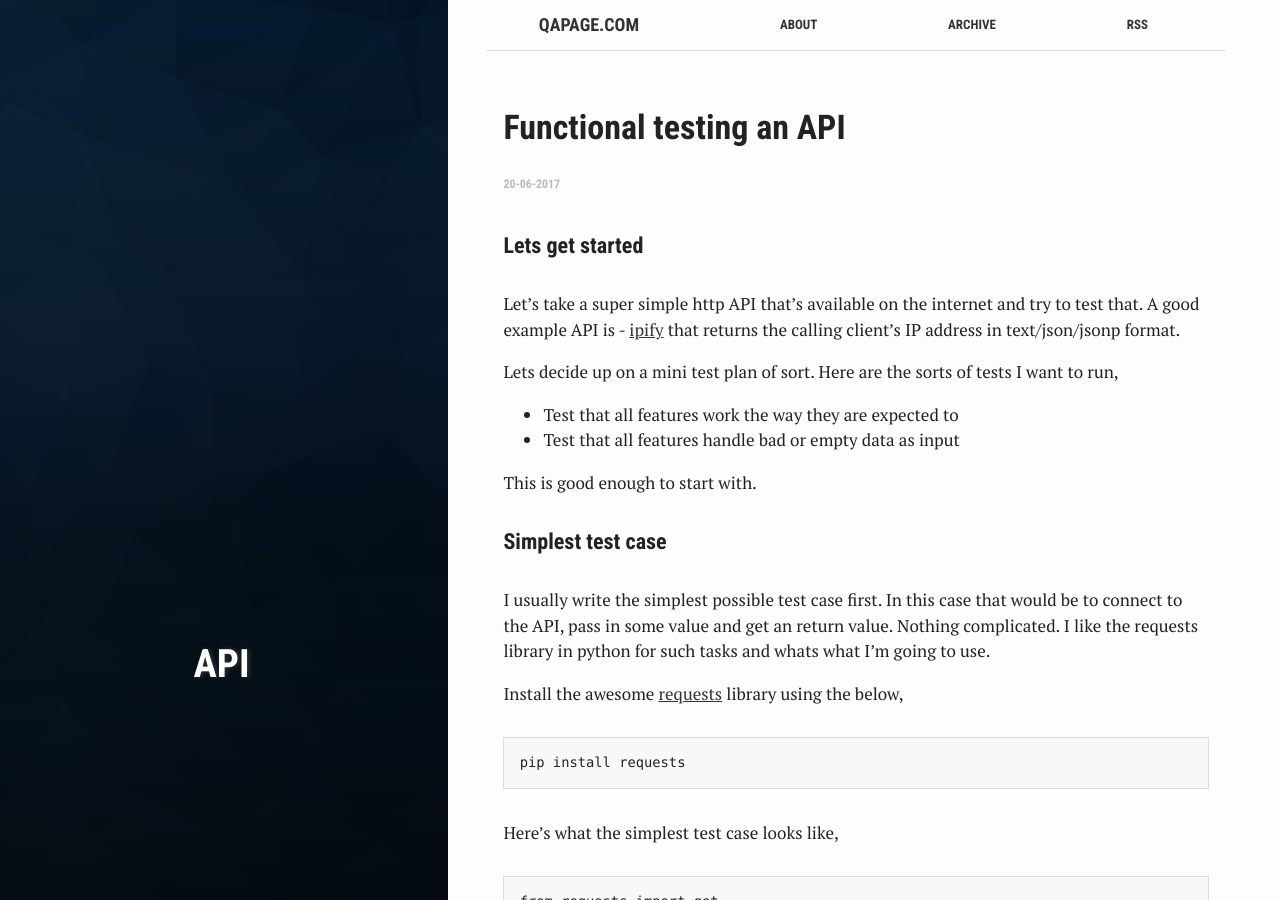
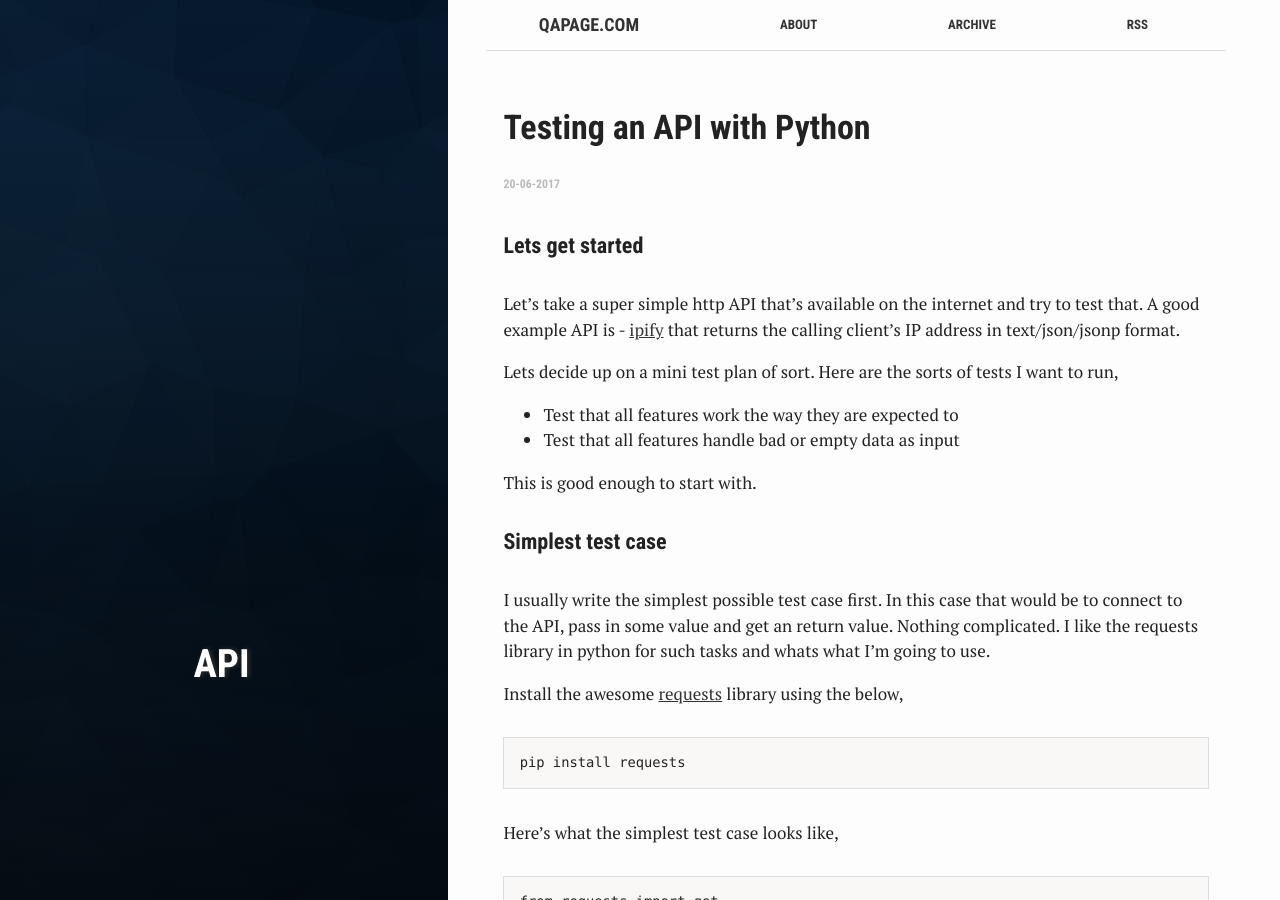
Before and after one commit to qapage/qapage.github.io, a Jekyll site: the page built from _posts/2017-06-20-Testing-an-API-with-Python.md, in a window 1280 px wide and 900 px high. Built offline with Jekyll 4.4.1, drawn with Linux system fonts in a browser that asks for light colours.

Commit message:
Updated the title of this post

```diff
--- a/_posts/2017-06-20-Testing-an-API-with-Python.md
+++ b/_posts/2017-06-20-Testing-an-API-with-Python.md
@@ -1,6 +1,6 @@
 ---
 layout: post
-title: Functional testing an API
+title: Testing an API with Python
 categories: [API, testing]
 tags: [API]
 ---
```
